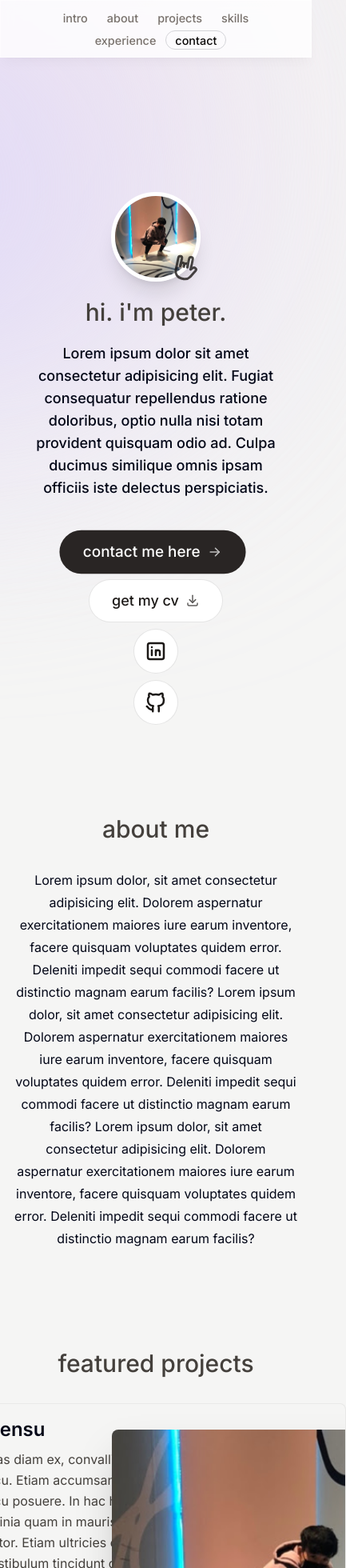
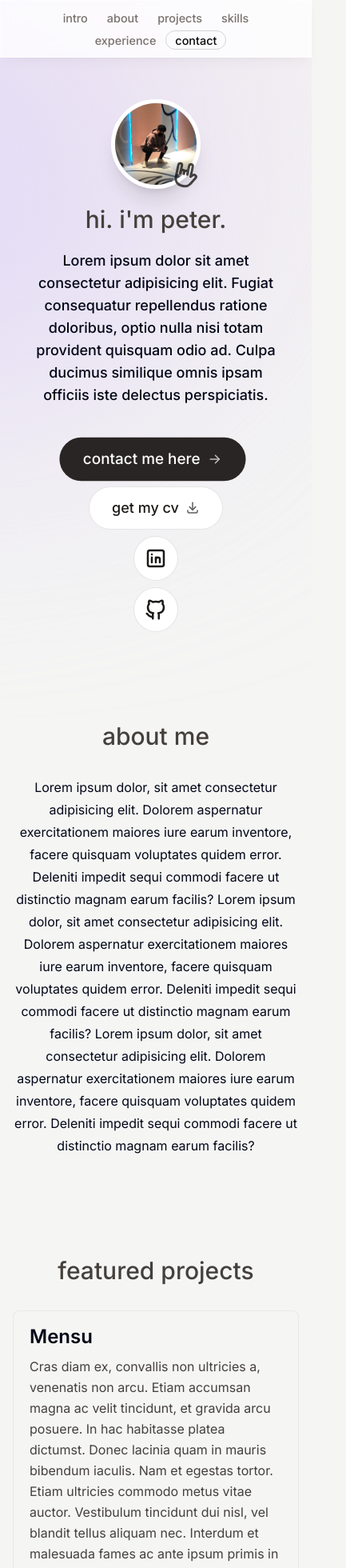
Before and after one commit to peterjunpark/portfolio, a Next.js app: page / in a window 390 px wide. Shown: the top 1960 px of the page at 80% size, 433 px wide, since content can reach past the window. Built offline with nearby package versions, Linux system fonts and the light colour scheme.

Commit message:
Fix responsive design - small screens

```diff
--- a/components/atoms/project.tsx
+++ b/components/atoms/project.tsx
@@ -35,11 +35,11 @@
     >
       <section
         className="relative  max-w-[42rem] overflow-hidden rounded-lg border
-    border-black/5 bg-stone-100 transition hover:bg-stone-200  group-even:pl-8 sm:h-[20rem] sm:pr-8"
+    border-black/5 bg-stone-100 transition hover:bg-stone-200  sm:h-[20rem] sm:pr-8 sm:group-even:pl-8"
       >
         <div
           className="flex h-full flex-col px-5 pb-6 pt-4
-      group-even:ml-[18rem] sm:max-w-[50%] sm:pl-10 sm:pr-2 sm:pt-10"
+      sm:max-w-[50%] sm:pl-10 sm:pr-2 sm:pt-10 sm:group-even:ml-[18rem]"
         >
           <h3 className="text-2xl font-semibold">{title}</h3>
           <p className="mt-2 leading-relaxed text-stone-700">{description}</p>
@@ -63,10 +63,11 @@
           src={imageUrl}
           alt={`${title} project`}
           quality={95}
-          className="absolute -right-40 top-8 w-[28.25rem] rounded-t-lg shadow-2xl
-        transition group-even:-left-40 group-even:right-[initial]
-        group-hover:-translate-x-3 group-hover:translate-y-3 group-hover:-rotate-2 group-hover:scale-105
-        group-even:group-hover:translate-x-3 group-even:group-hover:translate-y-3 group-even:group-hover:rotate-2 "
+          className="absolute -right-40 top-8 hidden w-[28.25rem] rounded-t-lg shadow-2xl transition
+        group-even:-left-40 group-even:right-[initial] group-hover:-translate-x-3
+        group-hover:translate-y-3 group-hover:-rotate-2 group-hover:scale-105 group-even:group-hover:translate-x-3
+        group-even:group-hover:translate-y-3 group-even:group-hover:rotate-2
+        sm:block"
         />
       </section>
     </motion.div>
--- a/components/sections/intro.tsx
+++ b/components/sections/intro.tsx
@@ -24,7 +24,7 @@
     <section
       id="intro"
       ref={ref}
-      className="sectionEndMargin mt-36 max-w-[50rem] scroll-mt-[69rem] text-center"
+      className="sectionEndMargin mt-7 max-w-[50rem] scroll-mt-[69rem] text-center sm:mt-36"
     >
       <div className="flex items-center justify-center">
         {/* Avatar */}
```
